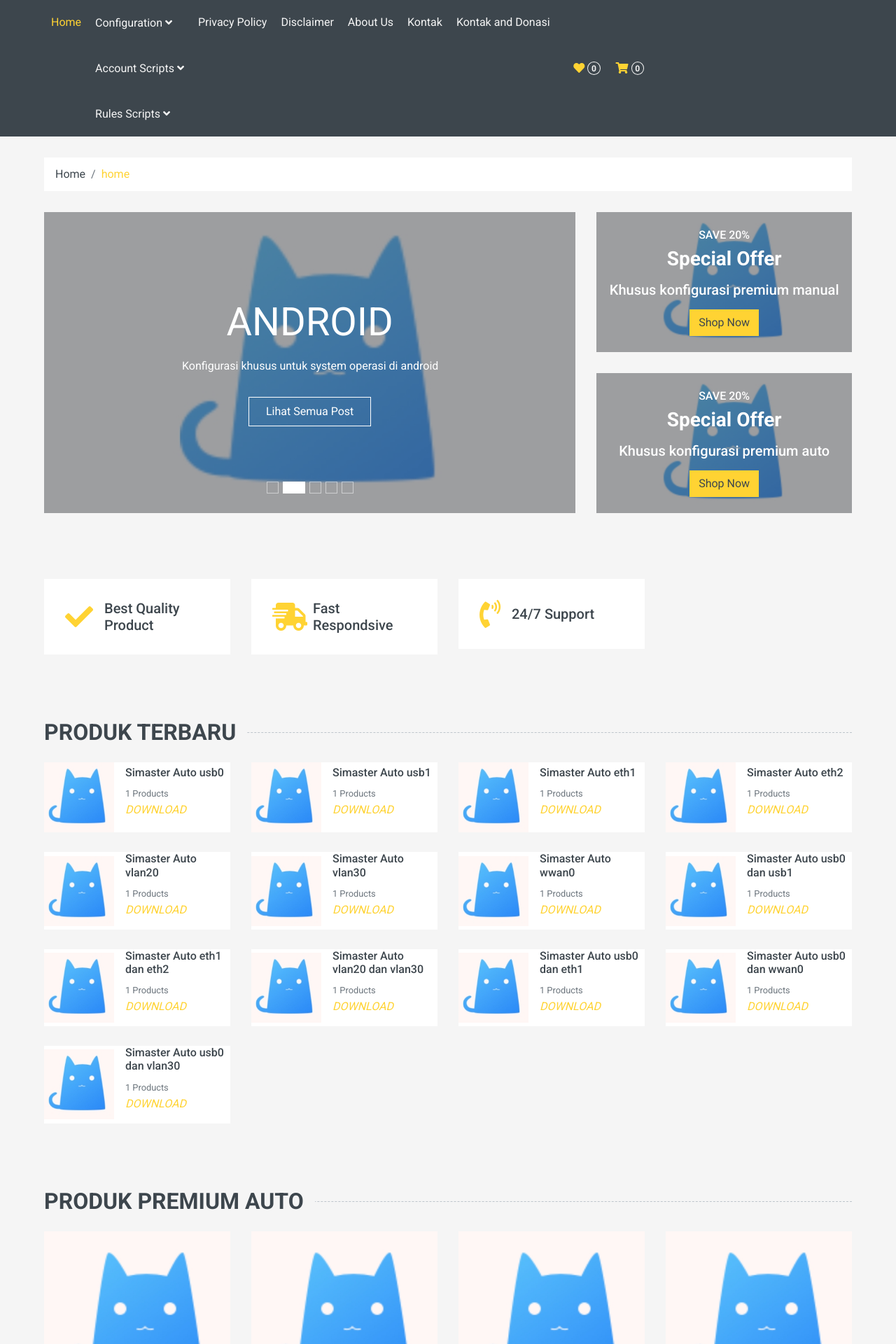
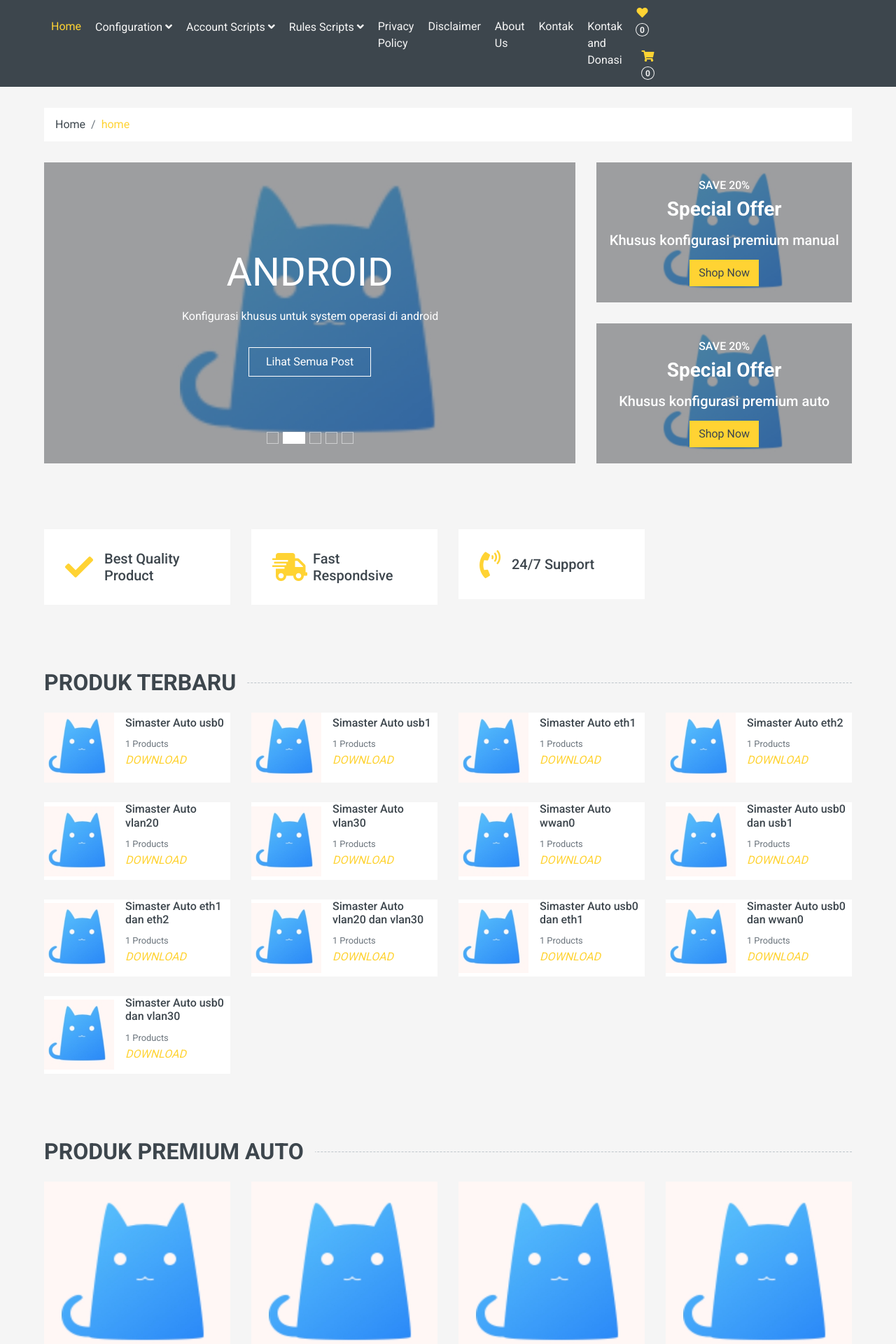
Before and after one commit to mwnsofficial/simaster, a Jekyll site: the page built from index.html, in a window 1280 px wide. Shown: the top 1920 px of the page at 70% size. Built offline with Jekyll 4.4.1, drawn with Linux system fonts in a browser that asks for light colours; nearby versions of some CDN libraries.

Commit message:
Update navbar.html

```diff
--- a/_includes/navbar.html
+++ b/_includes/navbar.html
@@ -20,6 +20,8 @@
                                     <a href="#" class="dropdown-item">Konfigurasi Simaster Evo</a>
                                     <a href="#" class="dropdown-item">Konfigurasi Lama</a>
                                 </div>
+                            </div>
+                            <div class="nav-item dropdown">
                                 <a href="#" class="nav-link dropdown-toggle" data-toggle="dropdown">Account Scripts <i class="fa fa-angle-down mt-1"></i></a>
                                 <div class="dropdown-menu bg-primary rounded-0 border-0 m-0">
                                     <a href="#" class="dropdown-item">Trojan Simaster</a>
@@ -28,6 +30,8 @@
                                     <a href="#" class="dropdown-item">Snell Simaster</a>
                                     <a href="#" class="dropdown-item">HTTP Simaster</a>
                                 </div>
+                            </div>
+                            <div class="nav-item dropdown">
                                 <a href="#" class="nav-link dropdown-toggle" data-toggle="dropdown">Rules Scripts <i class="fa fa-angle-down mt-1"></i></a>
                                 <div class="dropdown-menu bg-primary rounded-0 border-0 m-0">
                                     <a href="#" class="dropdown-item">Gamer Simaster</a>
```
